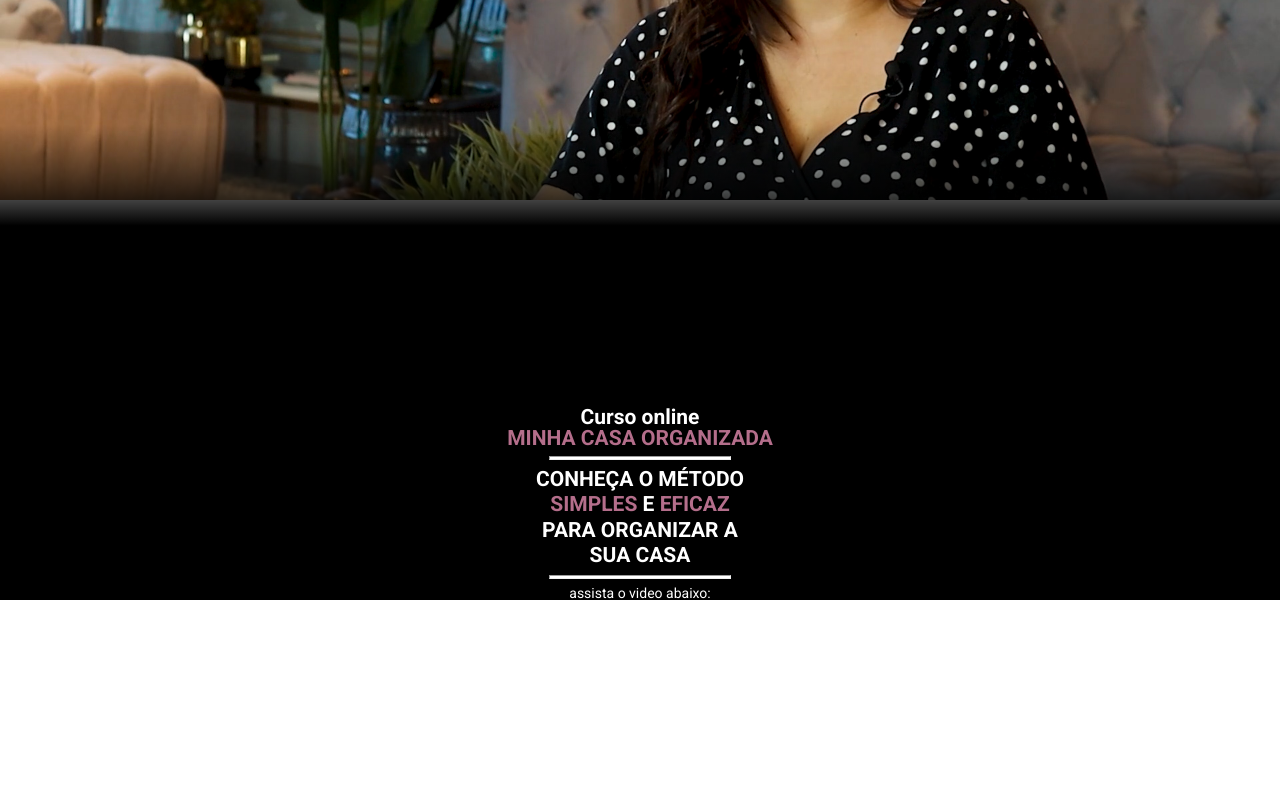
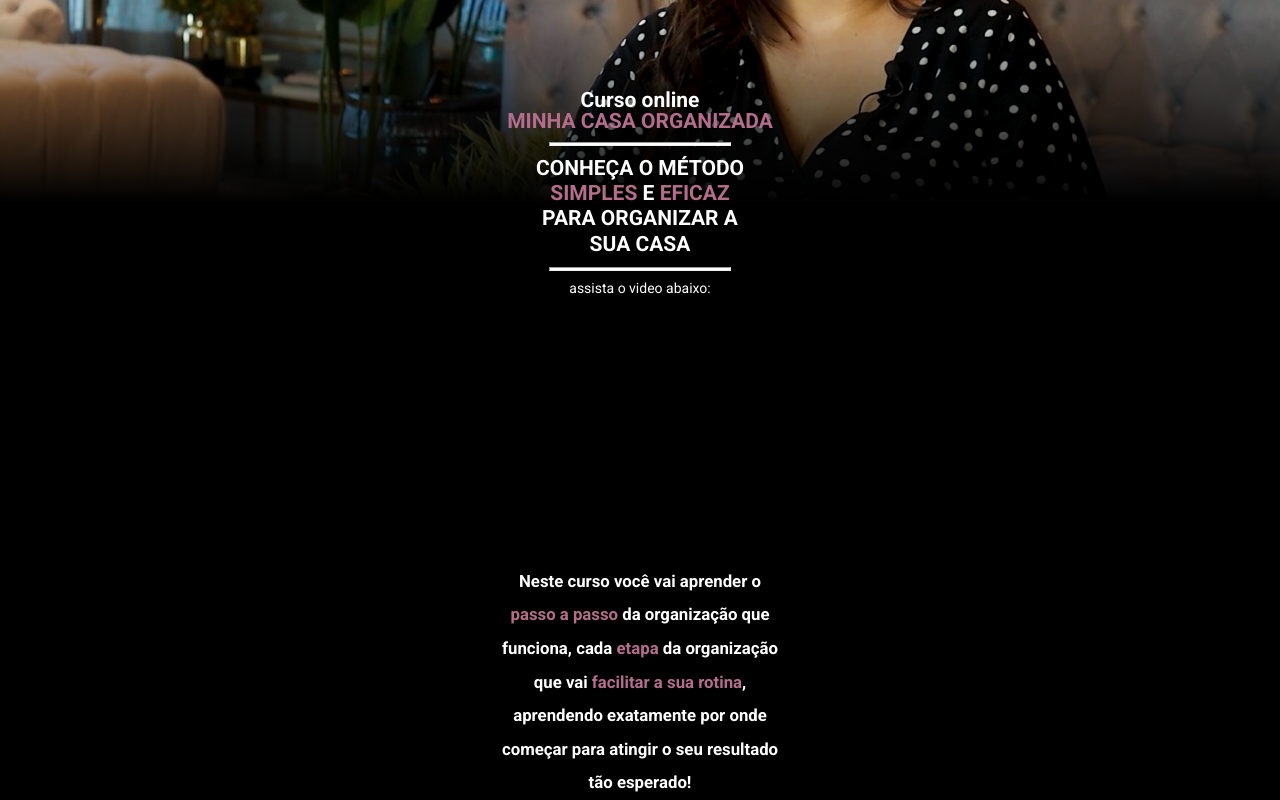
Before and after one commit to JuniorAlvesbr/leticiamartins.com.br-curso, a Next.js app: page / in a window 1280 px wide. Shown: the part 200-1000 px from the top of the page. Before the commit the page ends 801 px from the top, so only its background shows below. Built offline with nearby package versions, Linux system fonts and the light colour scheme.

Commit message:
add video to the project

```diff
--- a/components/Hero/index.js
+++ b/components/Hero/index.js
@@ -1,4 +1,5 @@
-import { Container, ImageWrapper, Image, Content, Text, Title, Line, Legend } from "./styles"
+import ReactPlayer from "react-player"
+import { Container, ImageWrapper, Image, Content, Text, Title, Line, Legend, PlayerWrapper, Description } from "./styles"
 
 function Hero() {
     return (
@@ -22,7 +23,24 @@ function Hero() {
                 <Text>Conheça o método <em>simples</em> e <em>eficaz</em> para organizar a sua casa</Text>
                 <Line />
                 <Legend>assista o video abaixo:</Legend>
+
+                <PlayerWrapper>
+                    <ReactPlayer
+                        url='https://www.youtube.com/watch?v=p-a3oyMTcRk&t=13s'
+                        playing={false}
+                        loop={true}
+                        muted={false}
+                        controls={true}
+                        width="100%"
+                        height="100%"
+                    />
+                </PlayerWrapper>
+
+                <Description>
+                    Neste curso você vai aprender o <em>passo a passo</em> da organização que funciona, cada <em>etapa</em> da organização que vai <em>facilitar a sua rotina</em>, aprendendo exatamente por onde começar para atingir o seu resultado tão esperado!
+                </Description>
             </Content>
+
         </Container>
     )
 }
--- a/components/Hero/styles.js
+++ b/components/Hero/styles.js
@@ -3,7 +3,7 @@ import ImageNext from 'next/image'
 
 export const Container = styled.section`
     position: relative;
-    height: 100vh;
+    height: 1000px;
 
     &::after {
         content: '';
@@ -12,7 +12,7 @@ export const Container = styled.section`
         position: absolute;
         top: 0;
         left: 0;
-        background: linear-gradient(180deg, rgba(0,0,0,0) 0%, rgba(0,0,0,0) 40.63%, #000000 53.21%);
+        background: linear-gradient(180deg, rgba(0,0,0,0) 0%, rgba(0,0,0,0) 21.63%, #000000 40.21%);
     }
 `
 
@@ -65,8 +65,22 @@ export const Line = styled.hr`
     width: 180px;
     height: 2px;
     background-color: ${({ theme }) => theme.colors.primary};
+    margin: 10px 0;
 `
 
 export const Legend = styled.p`
     color: ${({ theme }) => theme.colors.primary};
+    margin-bottom: 10px;
 `
+
+export const PlayerWrapper = styled.div`
+    position: relative;
+    height: 260px;
+`
+
+export const Description = styled(Text)`
+    font-size: 1.2rem;
+    text-transform: none;
+    width: 290px;
+    line-height: 2;
+`
--- a/package.json
+++ b/package.json
@@ -10,6 +10,7 @@
     "react": "^17.0.2",
     "react-dom": "^17.0.2",
     "react-is": "^17.0.2",
+    "react-player": "^2.10.0",
     "styled-components": "^5.2.3"
   }
 }
```
Also changed, not shown: 1 other file (tests, documents, lock files or other folders).
